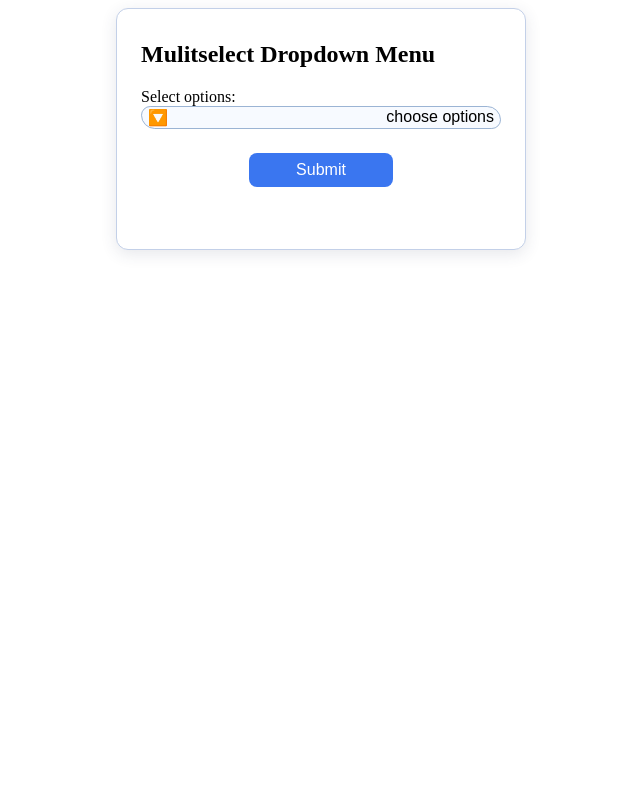
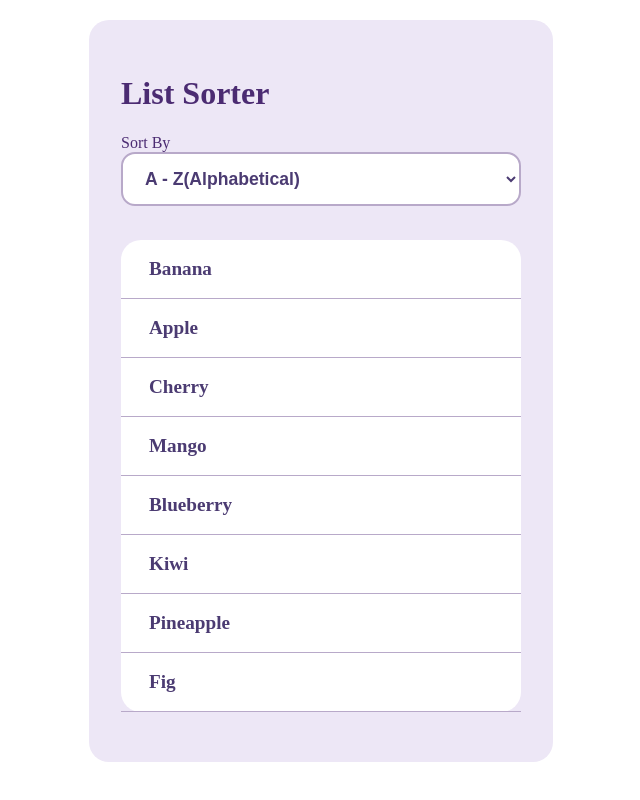
Before and after one commit to Bhupesh-aher/Frontend-machine-coding-round, a React (Vite) app: page / in a window 1280 px wide. Shown: the whole page, without its empty margins (319-959 px from the left). Built offline with nearby package versions, Linux system fonts and the light colour scheme.

Commit message:
List Sorter

```diff
--- a/src/App.jsx
+++ b/src/App.jsx
@@ -1,13 +1,13 @@
 import { useEffect, useState } from 'react';
 import './index.css';
 import { BrowserRouter } from 'react-router-dom';
-import MultiSelectDropDown from './MultiSelect Dropdown/MultiSelectDropDown';
+import ListSorter from './List Sorter/ListSorter';
 
 
 function App() {
     return (
       <div>
-        <MultiSelectDropDown/>
+        <ListSorter/>
       </div>
     )
 }
--- /dev/null
+++ b/src/List Sorter/ListSorter.jsx
@@ -0,0 +1,60 @@
+import React, { useState } from 'react'
+import "./style.css"
+
+const defaultFruits = [
+  "Banana",
+  "Apple",
+  "Cherry",
+  "Mango",
+  "Blueberry",
+  "Kiwi",
+  "Pineapple",
+  "Fig",
+];
+
+const ListSorter = () => {
+    const [list, setList] = useState(defaultFruits);
+    const [sortType, setSortType] = useState("az");
+
+    const sortList= (type) => {
+        let sortedList = [...list];
+        if(type === "az"){
+            sortedList.sort((a, b) => a.localeCompare(b));
+        }
+        else if(type === "za"){
+            sortedList.sort((a, b) => b.localeCompare(a));
+        }
+        else if(type === "length"){
+            sortedList.sort((a,b) => a.length - b.length);
+        }
+        setList(sortedList);
+    }
+
+    const handleChange = (e) => {
+        const value = e.target.value;
+        setSortType(value);
+        sortList(value);
+
+    }
+
+    return (
+        <div className='container' style={{maxWidth: "400", margin: "20px auto"}}>
+            <h1>List Sorter</h1>
+                <label htmlFor="sort">Sort By</label>
+                <select id="sort" value={sortType} onChange={handleChange}>
+                    <option value="az">A - Z(Alphabetical)</option>
+                    <option value="za">Z - A(Reverse Alphabetical)</option>
+                    <option value="length">Length (Shortest First)</option>
+                </select>
+
+                <ul className='list'>
+                    {list.map((item, index) => (
+                        <li key={index}>{item}</li>
+                    ))}
+                </ul>
+
+        </div>
+    )
+}
+
+export default ListSorter
--- /dev/null
+++ b/src/List Sorter/style.css
@@ -0,0 +1,38 @@
+.container{
+    max-width: 400px;
+    margin: 50px auto;
+    padding: 34px 32px;
+    background-color: #ede7f6;
+    border-radius: 20px;
+    color: #4b2b72;
+    user-select: none;
+}
+
+select{
+    width: 100%;
+    padding: 14px 18px;
+    font-size: 1.1rem;
+    border-radius: 14px;
+    border: 2px solid #b8a9c9;
+    background-color: #ffffff;
+    color: #4b3b72;
+    cursor: pointer;
+    font-weight: 600;
+}
+
+ul{
+    list-style: none;
+    padding-left: 0;
+    margin-top: 34px;
+    border-radius: 20px;
+    background-color: #ffffff;
+    user-select: text;
+}
+
+li{
+    padding: 18px 28px;
+    border-bottom: 1.4px solid #b8a9c9;
+    font-size: 1.2rem;
+    color: #4b3b72;
+    font-weight: 600;
+}
```
